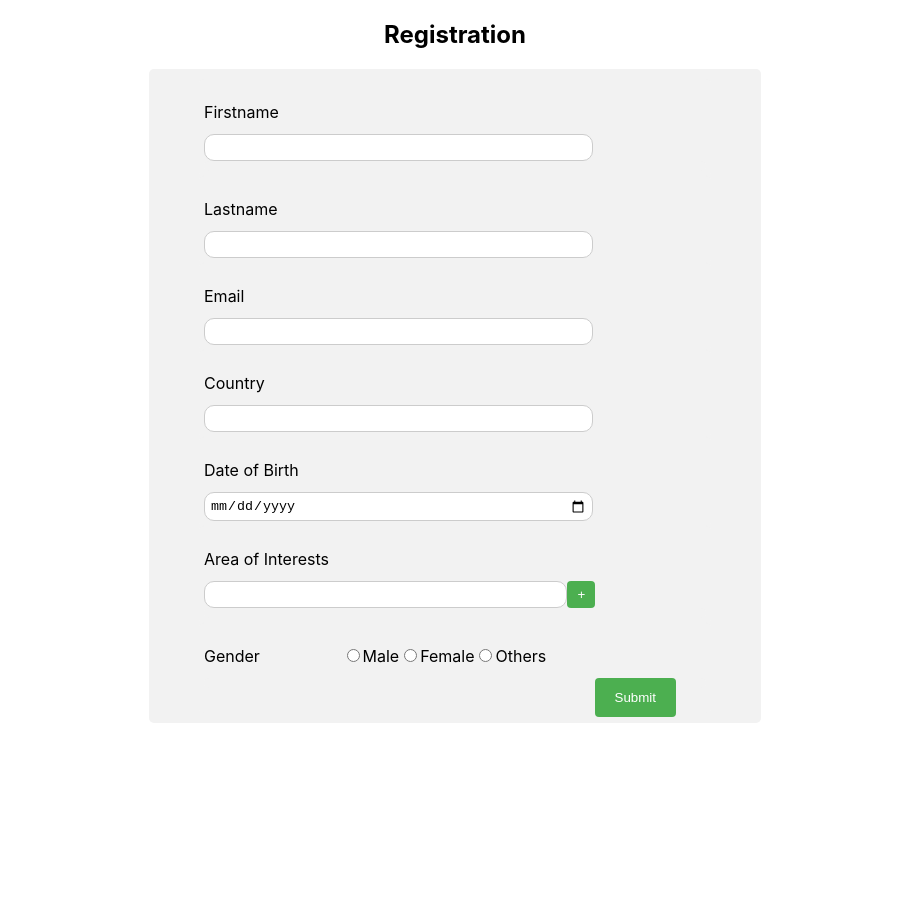
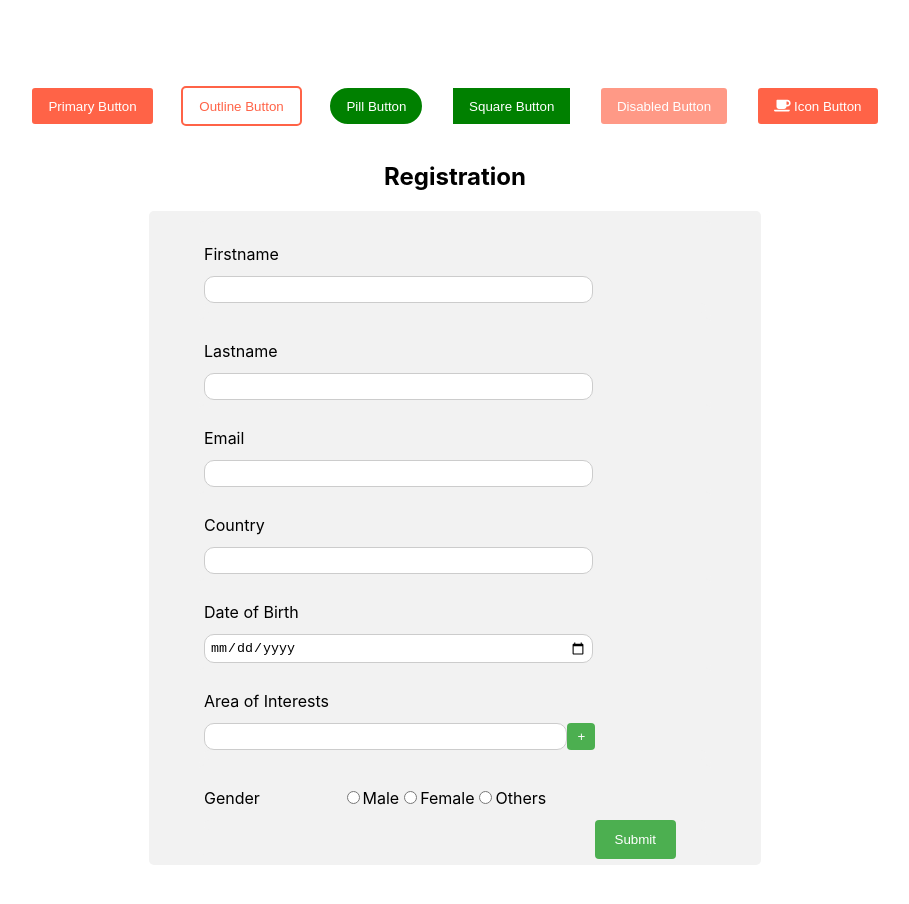
Before and after one commit to faris-rapid/react-registration-form, a React (Create React App) app: page / in a window 1280 px wide. Shown: the top 904 px of the page, without its empty margins (185-1094 px from the left). Before the commit the page ends 800 px from the top, so only its background shows below. Built offline with nearby package versions, Linux system fonts and the light colour scheme; the HTML template or start-up script is replaced by a standard one.

Commit message:
created buttons

```diff
--- a/package.json
+++ b/package.json
@@ -3,6 +3,9 @@
   "version": "0.1.0",
   "private": true,
   "dependencies": {
+    "@fortawesome/fontawesome-svg-core": "^1.2.35",
+    "@fortawesome/free-solid-svg-icons": "^5.15.3",
+    "@fortawesome/react-fontawesome": "^0.1.14",
     "@material-ui/core": "^4.11.4",
     "@testing-library/jest-dom": "^5.12.0",
     "@testing-library/react": "^11.2.7",
@@ -10,6 +13,7 @@
     "react": "^17.0.2",
     "react-dom": "^17.0.2",
     "react-scripts": "4.0.3",
+    "styled-components": "^5.3.0",
     "web-vitals": "^1.1.2"
   },
   "scripts": {
--- a/src/App.css
+++ b/src/App.css
@@ -1,4 +1,6 @@
 .App {
+	padding-bottom: 100px;
+	padding-top: 20px;
 }
 
 .App-logo {
--- a/src/App.js
+++ b/src/App.js
@@ -2,6 +2,7 @@ import { useState } from 'react';
 import './App.css';
 import UserForm from './components/registration/UserForm';
 import DisplayUser from './components/registration/DisplayUser';
+import ButtonDisplay from './components/button/ButtonDisplay';
 
 function App() {
 	const [userData, setUserData] = useState(null);
@@ -12,8 +13,13 @@ function App() {
 
 	return (
 		<div className="App">
-			{!userData && <UserForm regData={getFormData} />}
-			{userData && <DisplayUser userData={userData} />}
+			<div>
+				<ButtonDisplay />
+			</div>
+			<div>
+				{!userData && <UserForm regData={getFormData} />}
+				{userData && <DisplayUser userData={userData} />}
+			</div>
 		</div>
 	);
 }
--- /dev/null
+++ b/src/components/button/Button.js
@@ -0,0 +1,48 @@
+import styled, { css } from 'styled-components';
+
+const Button = styled.button`
+	background: tomato;
+	border-radius: 5px;
+	border: 2px solid;
+	color: white;
+	margin: 1rem 1em;
+	padding: 0.8em 1.2em;
+	cursor: pointer;
+
+	${(props) =>
+		props.primary &&
+		css`
+			background: tomato;
+			color: white;
+		`}
+	${(props) =>
+		props.outline &&
+		css`
+			background: white;
+			color: tomato;
+			border: 2px solid tomato;
+		`}
+		${(props) =>
+		props.pill &&
+		css`
+			background: green;
+			color: white;
+			border-radius: 20px;
+		`}
+		${(props) =>
+		props.square &&
+		css`
+			background: green;
+			color: white;
+			border: 2px solid;
+			border-radius: 0px;
+		`}
+		${(props) =>
+		props.disabled &&
+		css`
+			opacity: 0.65;
+			cursor: not-allowed;
+		`};
+`;
+
+export default Button;
--- /dev/null
+++ b/src/components/button/ButtonDisplay.js
@@ -0,0 +1,22 @@
+import Button from './Button';
+
+import React from 'react';
+import { FontAwesomeIcon } from '@fortawesome/react-fontawesome';
+import { faCoffee } from '@fortawesome/free-solid-svg-icons';
+
+const ButtonDisplay = () => {
+	return (
+		<div style={{ textAlign: 'center', paddingTop: '50px' }}>
+			<Button primary>Primary Button</Button>
+			<Button outline>Outline Button</Button>
+			<Button pill>Pill Button</Button>
+			<Button square>Square Button</Button>
+			<Button disabled>Disabled Button</Button>
+			<Button>
+				<FontAwesomeIcon icon={faCoffee} /> Icon Button
+			</Button>
+		</div>
+	);
+};
+
+export default ButtonDisplay;
```
Also changed, not shown: 1 other file (tests, documents, lock files or other folders).
